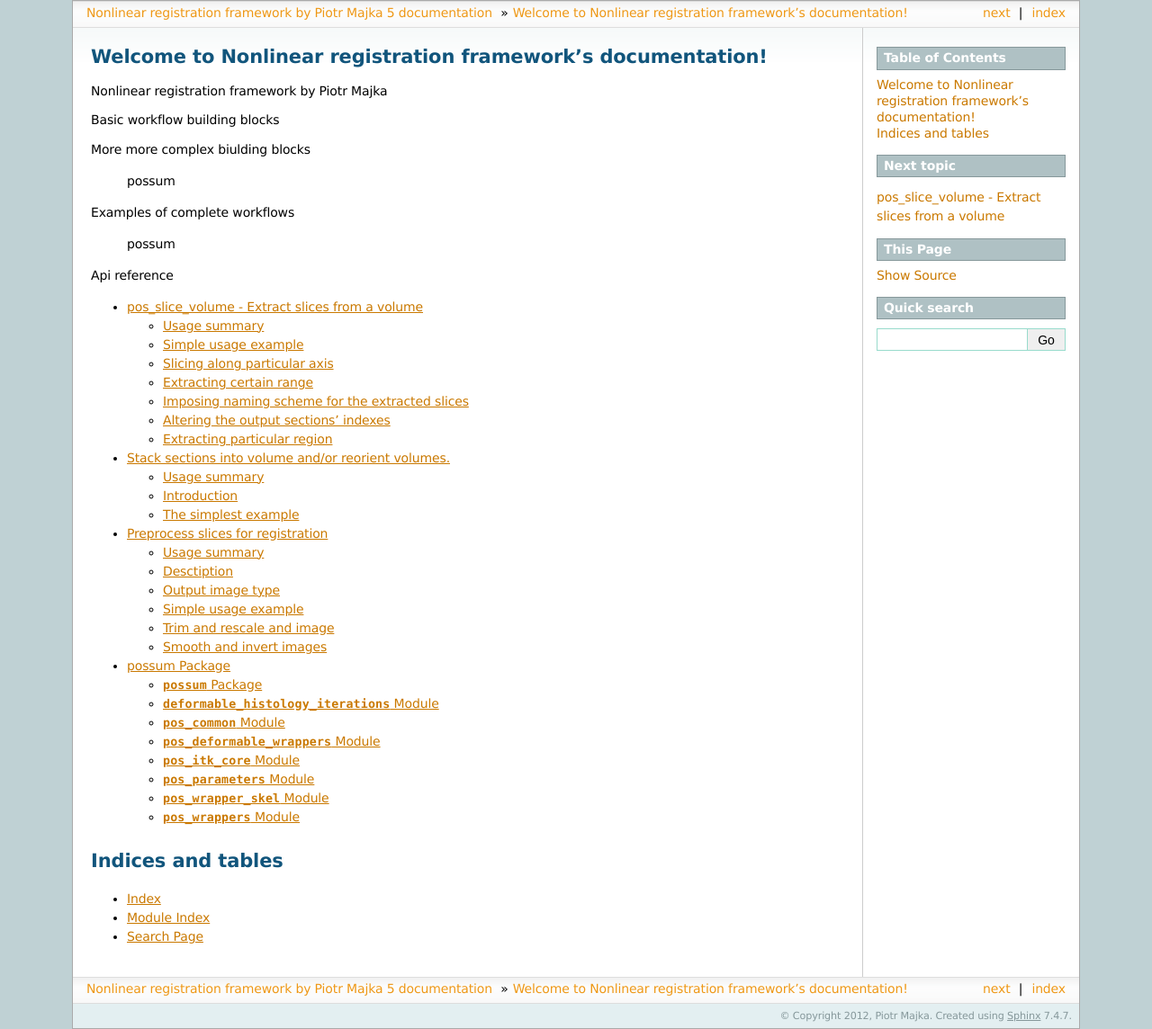
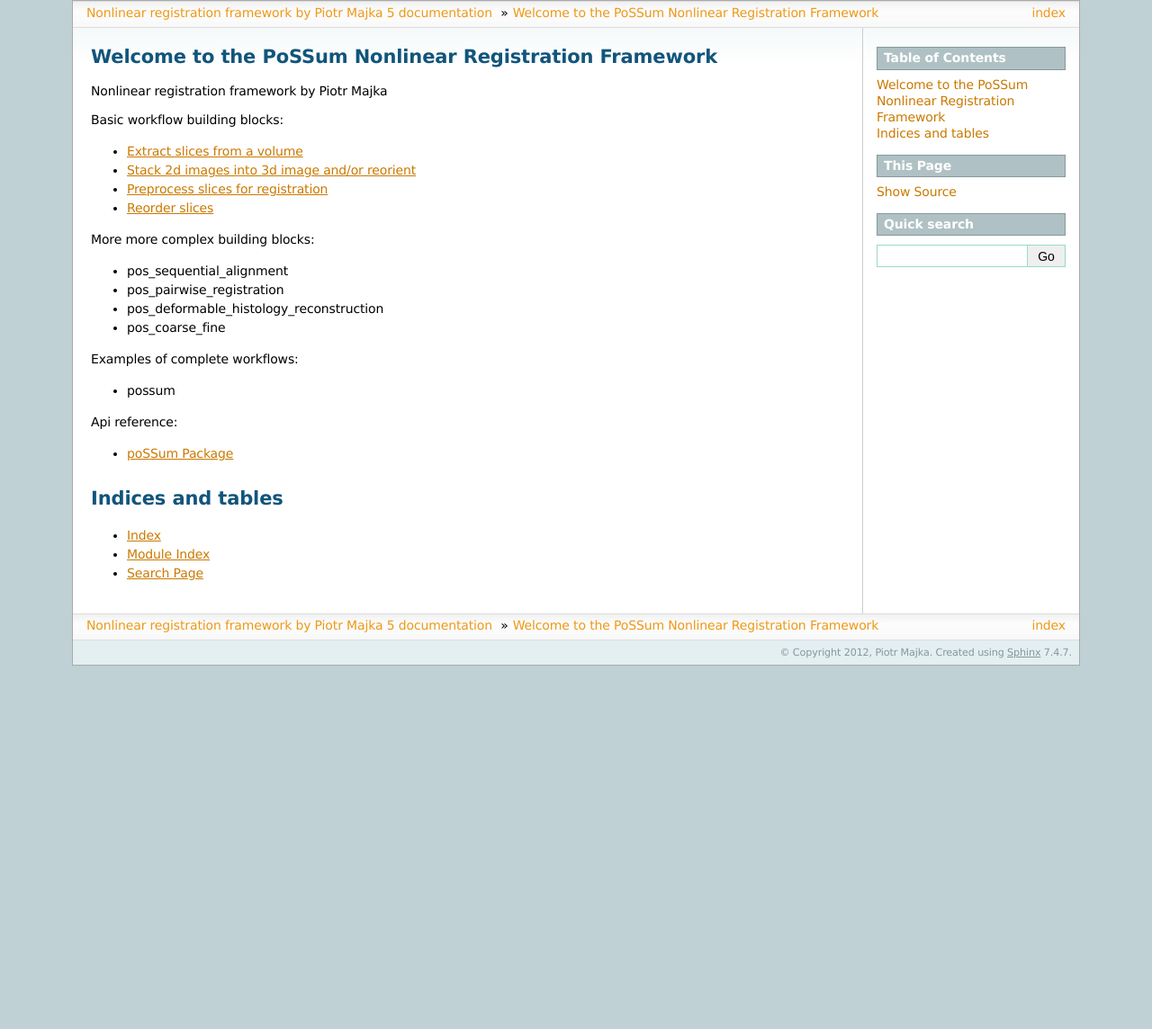
Before and after one commit to pmajka/poSSum, a Sphinx documentation site: the page built from docs/source/index.rst, in a window 1280 px wide. Shown: the whole page at 90% size. Built offline with Sphinx 7.4.7, drawn with Linux system fonts in a browser that asks for light colours; formulas are drawn with MathJax 3; after the commit the page ends 900 px from its top, so only the background shows below that.

Commit message:
DOC: Updating documentation.

```diff
--- a/docs/source/index.rst
+++ b/docs/source/index.rst
@@ -3,36 +3,33 @@
    You can adapt this file completely to your liking, but it should at least
    contain the root `toctree` directive.
 
-Welcome to Nonlinear registration framework's documentation!
-===========================================================================
+Welcome to the PoSSum Nonlinear Registration Framework
+========================================================
 
 Nonlinear registration framework by Piotr Majka
 
 
-Basic workflow building blocks
+Basic workflow building blocks:
 
+* :doc:`pos_slice_volume`
+* :doc:`pos_stack_reorient`
+* :doc:`pos_slice_preprocess`
+* :doc:`pos_reorder_volume`
 
-More more complex biulding blocks
+More more complex building blocks:
 
-   possum
+* pos_sequential_alignment
+* pos_pairwise_registration
+* pos_deformable_histology_reconstruction
+* pos_coarse_fine
 
+Examples of complete workflows:
 
-Examples of complete workflows
+* possum
 
-   possum
+Api reference:
 
-
-Api reference
-
-
-.. toctree::
-   :maxdepth: 2
-
-   pos_slice_volume
-   pos_stack_reorient
-   pos_slice_preprocess
-
-   possum
+* :doc:`possum`
 
 
 
--- a/docs/source/pos_reorder_volume.rst
+++ b/docs/source/pos_reorder_volume.rst
@@ -1,7 +1,7 @@
 The purpose of this class is to change order of slices of given volume
 along specified axis according to a provided mapping.
 
-Usage examples
+Reorder slices
 ==============
 
 .. highlight:: bash
@@ -12,7 +12,7 @@ Usage summary
 
 All supported features in one invocation (an example) ::
 
-    $pos_reorder_volume.py  -i input.nii.gz \
+    pos_reorder_volume.py  -i input.nii.gz \
                             -o output.nii.gz\
     [filename]              --mapping mapping_file.txt\
     [allowed values: 1,2,3] --sliceAxisIndex 1
@@ -23,35 +23,35 @@ Simple usage example
 
 A minimal valid invocation would look like this::
 
-    $pos_reorder_volume.py -i input.nii.gz \
-                            -o output.nii.gz
+    pos_reorder_volume.py -i input.nii.gz \
+                          -o output.nii.gz
 
-The invocation will load the `input.nii.gz` image, shuffle the slices along
-the '0' axis of the image (the default one) and save a new image under the
-name `output.nii.gz`
+The invocation will load the ``input.nii.gz`` image, shuffle the slices along
+the ``0`` axis of the image (the default one) and save a new image under the
+name ``output.nii.gz``.
 
 
 Input image type
 ----------------
 
 The script supports both grayscale and multichannel volumes. In case of
-grayscale images, any type supported by python `itk` wrappers should be
+grayscale images, any type supported by python itk wrappers should be
 processed successfully. Regarding the multichannel volumes, the only
-supported type is a `uchar` rgb image. The output volume type is the same
+supported type is a ``uchar`` rgb image. The output volume type is the same
 as the input volume type.
 
 
 Mapping file
 ------------
 
-The reordering may be driven by a mapping provided using `--mapping`
+The reordering may be driven by a mapping provided using ``--mapping``
 option::
 
     $pos_reorder_volume.py  -i input.nii.gz \
                             -o output.nii.gz\
                             --mapping mapping_file.txt
 
-Will cause the script to use `mapping_file.txt` to reorder the slices. See
+Will cause the script to use ``mapping_file.txt`` to reorder the slices. See
 below for the requirements regarding the format of the mapping file.
 
 
--- a/docs/source/pos_slice_volume.rst
+++ b/docs/source/pos_slice_volume.rst
@@ -1,7 +1,7 @@
-pos_slice_volume - Extract slices from a volume
+Extract slices from a volume
 ===========================================================================
 
-`pos_slice_volume`, a volume slicing module.
+``pos_slice_volume`` - a volume slicing script.
 
 .. highlight:: bash
 
@@ -11,7 +11,7 @@ Usage summary
 
 All supported features in one invocation::
 
-    $pos_slice_vol.py  -i filename.nii.gz
+    pos_slice_vol.py  -i filename.nii.gz
                        -s 1
     [start, end, step] -r 20 50 1
                        -o /some/path/prefix_%04d_suffix.ext
@@ -22,24 +22,23 @@ All supported features in one invocation::
 Simple usage example
 --------------------
 
-This module provide a script for extracting slices from given input volume in a
-flexible way. Check the examples below.
+A script for extracting slices from given input volume in a flexible way.
+Check the examples below.
+The script requires only one input parameter - the image to slice:
+``inputFileName`` which is supposed to be a valid three dimensional image
+supported by the itk. The simplest invocation is::
 
-The script requires only one input parameter - the image to slice:
-`inputFileName` which is supposed to be a valid three dimensional image
-supported by itk. The simplest invocation is::
-
-    $pos_slice_vol.py -i filename.nii.gz
+    pos_slice_vol.py -i filename.nii.gz
 
 
 Slicing along particular axis
 -----------------------------
 
-It will slice the provided file `filename.nii.gz` according to the default
-settings. In order to select a particular slicing plane use `--sliceAxisIndex`
-or `-s` switch::
+The code sample above will slice the ``filename.nii.gz`` according to the default
+settings. In order to select a particular slicing plane use ``--sliceAxisIndex``
+or ``-s`` switch::
 
-    $pos_slice_vol.py -i filename.nii.gz -s <slicing_plane=0,1,2>
+    pos_slice_vol.py -i filename.nii.gz -s <slicing_plane=0,1,2>
 
 
 Extracting certain range
@@ -48,28 +47,28 @@ Extracting certain range
 One can also select a particular range of slices to extract. Note the range has
 to be within image's limit - it cannot exceed the actual number of slices in
 given plane, otherwise, an error will occur. The slicing range works like
-python :py:func:`range` function. Use either `--sliceRange` or `-r` switch to
+python :py:func:`range` function. Use either ``--sliceRange`` or ``-r`` switch to
 set slices to extract, e.g. ::
 
-    $pos_slice_vol.py -i filename.nii.gz -s 1 --sliceRange 0 20 1
+    pos_slice_vol.py -i filename.nii.gz -s 1 --sliceRange 0 20 1
 
-Will extract the first twenty slices slicing the image through Y (second) axis.
+Will extract the first twenty slices of the Y (second) axis.
 
 
 Imposing naming scheme for the extracted slices
 -----------------------------------------------
 
 So far, the extracted slices were saved using default output naming scheme
-which is `%04d.png`. One can use any valid naming scheme which should
+which is ``%04d.png``. One can use any valid naming scheme which should
 include output path as well as output filename scheme. E.g. to save the
-extracted slices in home directory, using `slice_` prefix, pad the output up to
-three digits and save slices as jpegs, the `--outputImagesFormat` or `-o`
-parameter should be the following (**remember to use `%d` format!**)::
+extracted slices in home directory, using ``slice_`` prefix, pad the output number
+to three digits and save slices as jpegs, the ``--outputImagesFormat`` or ``-o``
+parameter should be the following (**remember - use** ``%d`` **format!**)::
 
-    $pos_slice_vol.py -i filename.nii.gz --outputImagesFormat /home/user/slice_%03d.jpg
+    pos_slice_vol.py -i filename.nii.gz --outputImagesFormat /home/user/slice_%03d.jpg
 
 Note that the output format has to support the input image type. For instance,
-if the input file has a float data type, saving extracted slices as PNGs will
+if the input file has a ``float`` data type, saving extracted slices as PNGs will
 cause a type error. Please make sure that your input and output types are
 compatible.
 
@@ -79,23 +78,23 @@ Altering the output sections' indexes
 
 Sometimes, one will need to shift the indexes of the output slices, for
 instance, save slice 0 as file 5, slice 5 as slice 10 and so on (e.g. to match
-some other series). This effect may be achieved by issuing `--shiftIndexes
-<int>` switch which shifts the output naming by provided number (either
+some other series). This effect may be achieved by issuing ``--shiftIndexes
+<int>`` switch which shifts the output naming by provided number (either
 positive or negative). As you may guess the default value is zero which means
 that this parameter has no influence::
 
-    $pos_slice_vol.py -i filename.nii.gz --sliceAxisIndex 5
+    pos_slice_vol.py -i filename.nii.gz --sliceAxisIndex 5
 
 
 Extracting particular region
 ----------------------------
 
 Another possibility of manipulation of the slices is extraction of the
-subregion from the whole slice. This may be achieved by using `--extractionROI`
+subregion from the whole slice. This may be achieved by using ``--extractionROI``
 switch. The switch accepts four integer parameters, the first two values
 denotes the origin of the extraction (in pixels) while the other two -- the
 size of the extracted region. E.g.::
 
-    $pos_slice_vol.py -i filename.nii.gz --extractionROI 40 100 50 50
+    pos_slice_vol.py -i filename.nii.gz --extractionROI 40 100 50 50
 
 Will extract the square slice of 50x50 pixel that originates in pixel (40,100).
--- a/docs/source/pos_stack_reorient.rst
+++ b/docs/source/pos_stack_reorient.rst
@@ -1,5 +1,5 @@
-Stack sections into volume and/or reorient volumes.
-===========================================================================
+Stack 2d images into 3d image and/or reorient
+==================================================
 
 Usage summary
 -------------
@@ -8,7 +8,7 @@ Usage summary
 
 All supported features in one invocation ::
 
-    $pos_stack_reorient.py -i input_file.nii.gz \
+   pos_stack_reorient.py -i input_file.nii.gz \
         RAS code           --orientationCode ras \
       string, see -h       --interpolation NearestNeighbor \
    [float float float]     --resample 0.5 0.5 0.5 \
@@ -28,8 +28,7 @@ various ways!. It's a really nice tool, believe me.
 
 
 The purpose of this class is to:
-    * Stack individual 2D slices into volumes
-        (either single- or multichannel)
+    * Stack individual 2D slices into volumes (either single- or multichannel)
 
     or
 
@@ -51,29 +50,31 @@ volume.
 Requirements for the input images
 _________________________________
 
+The input image (images) have to comply with the specification below:
+
     * Grayscale images: any reasonable type and format:
-            * types: uchar, ushort, float
-            * formats: niftii (preffered), tiff, png, jpeg (if you use jpegs
-              it means your're not taking your data seriously).
+        * types: uchar, ushort, float
+        * formats: niftii (preffered), tiff, png, jpeg
+          (if you use jpegs, your're not taking your job seriously :).
 
-    * RGB images: **ONLY** 24bpp RGB images.
-            * Indexed colors does not work,
-            * Alpha channel does not work,
-            * Two channel images does not work
-            * Seriously, check what you are putting in.
+    * RGB images: **only** 24bpp RGB images.
+        * Indexed colors does not work,
+        * Alpha channel does not work,
+        * Two channel images does not work
+        * Seriously, check what you are putting in.
 
 
 .. note::
 
     When stacking a multichannel stack of images you are only allowed to use
-    **24bpp** rgb files, no alpha channel. Providing a different type of
+    **24bpp** rgb files, **no alpha channel**. Providing a different type of
     multichannel images will cause an error. However, you are fully allowed to
     use any usual type (uchar, ushort, float) of a single channel images.
 
 
 .. note::
-    The following options: `--workDir`, `--cleanup` `--disableSharedMemory`
-    `--dryRun` `--cpuNo` have no use in this script. So please don't use
+    The following options: ``--workDir``, ``--cleanup`` ``--disableSharedMemory``
+    ``--dryRun`` and ``--cpuNo`` have no use in this script. Please don't use
     them.
 
 
@@ -85,12 +86,12 @@ A few detailed examples of the volume stacking and reorienting script.
 In order to stack a series of slices onto a volume, the following command
 has to be invoked::
 
-    $pos_stack_reorient.py -i prefix_%04d.png \
+    pos_stack_reorient.py -i prefix_%04d.png \
                            --stackingOptions 0 100 1 \
                            -o output.nii.gz
 
 And that's it. The command above will stack a series of images (assuming that
-they are compatibile with the script) from `prefix_0001.png` to
-`prefix_0100.png` with a step of a single slice. The resulting stack will be
-saved as a `output.nii.gz`. The data type of output volumetric file will be the same
+they are compatibile with the script) from ``prefix_0001.png`` to
+``prefix_0100.png`` with a step of a single slice. The resulting stack will be
+saved as a ``output.nii.gz``. The data type of output volumetric file will be the same
 as the input filetype.
--- a/docs/source/possum.rst
+++ b/docs/source/possum.rst
@@ -1,4 +1,4 @@
-possum Package
+poSSum Package
 ==============
 
 :mod:`possum` Package
```
Also changed, not shown: README.md (+100 -36 lines), docs/source/pos_slice_preprocess.rst (+14 -15 lines).
